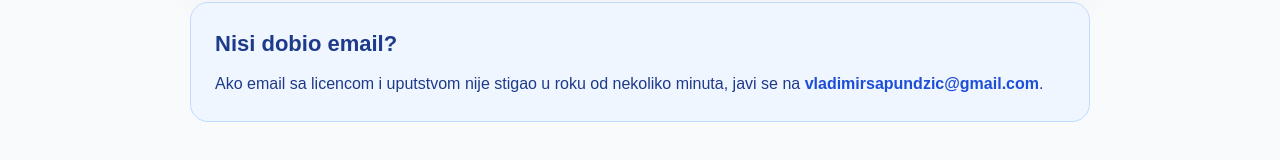
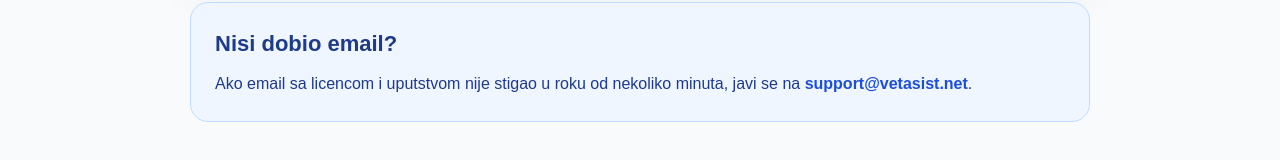
Before and after one commit to vladimirsapundzic85/vetasist-app, a Next.js app: page /app/success in a window 1280 px wide. Shown: the part 640-800 px from the top of the page. Built offline with nearby package versions, Linux system fonts and the light colour scheme.

Commit message:
Update page.tsx

```diff
--- a/app/app/success/page.tsx
+++ b/app/app/success/page.tsx
@@ -179,10 +179,10 @@ export default function SuccessPage() {
               Ako email sa licencom i uputstvom nije stigao u roku od nekoliko
               minuta, javi se na{" "}
               <a
-                href="mailto:vladimirsapundzic@gmail.com"
+                href="mailto:support@vetasist.net"
                 style={{ color: "#1d4ed8", fontWeight: 700 }}
               >
-                vladimirsapundzic@gmail.com
+                support@vetasist.net
               </a>
               .
             </p>
```
